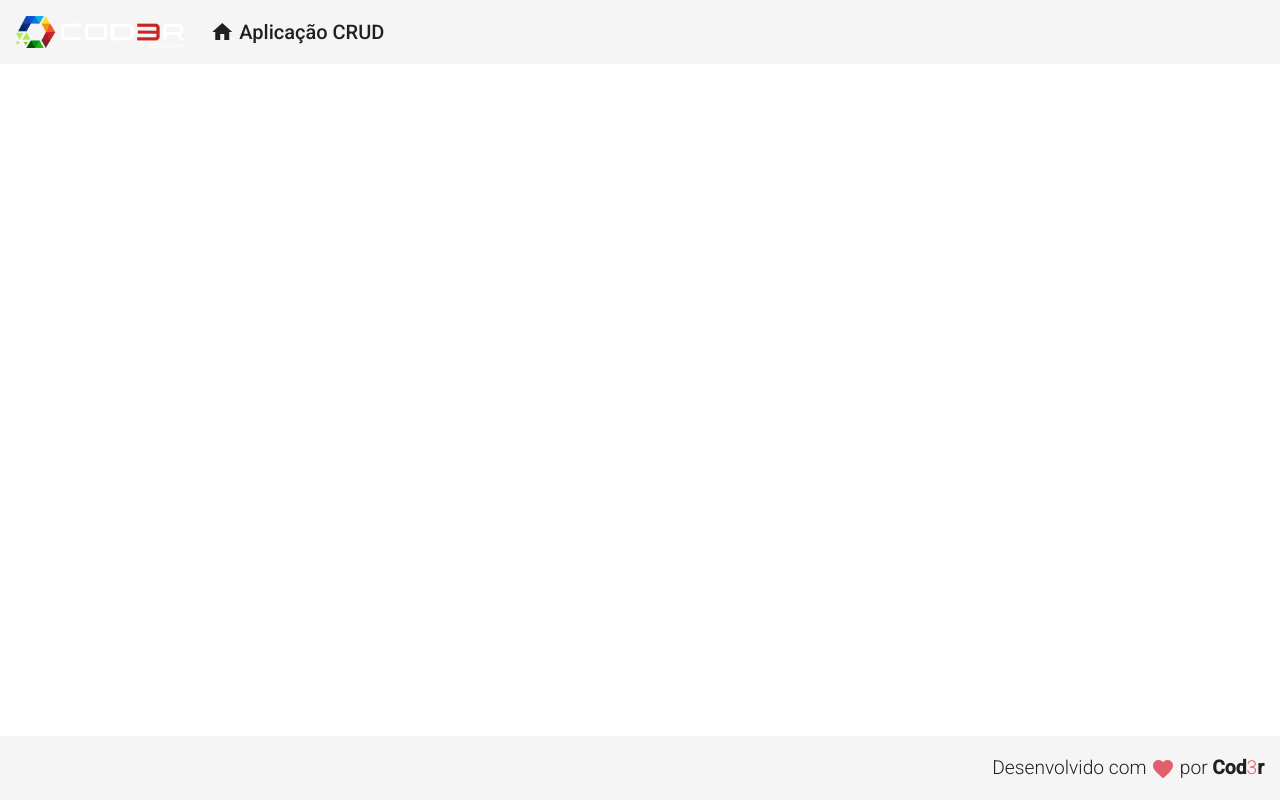
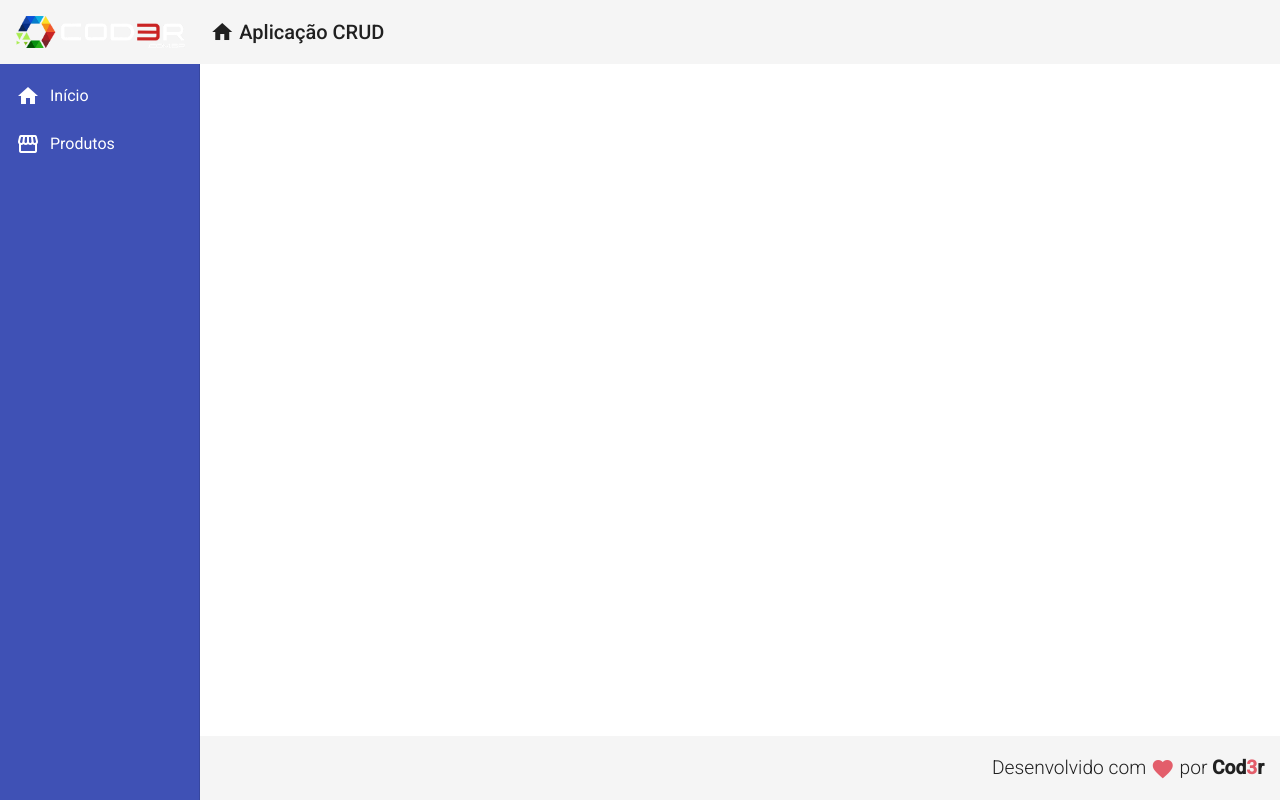
Before and after one commit to Coletinn/projeto-angular-app, an Angular app in the folder frontend/: page / in a window 1280 px wide. Built offline with nearby package versions, Linux system fonts and the light colour scheme.

Commit message:
Componente Navegacao

```diff
--- a/frontend/src/app/app.component.html
+++ b/frontend/src/app/app.component.html
@@ -1,2 +1,3 @@
 <app-header></app-header>
+<app-nav></app-nav>
 <app-footer></app-footer>
--- a/frontend/src/app/components/template/footer/footer.component.css
+++ b/frontend/src/app/components/template/footer/footer.component.css
@@ -6,7 +6,7 @@
     justify-content: flex-end;
 }
 
-.footer span {
+.footer > span {
     font-size: 1.2rem;
     font-weight: 300;
 }
--- /dev/null
+++ b/frontend/src/app/components/template/nav/nav.component.css
@@ -0,0 +1,12 @@
+.sidenav {
+    background-color: #3f51b5;
+    width: 200px;
+}
+
+.sidenav a {
+    color: #FFF;
+}
+
+.sidenav i {
+    padding-right: 10px;
+}
--- /dev/null
+++ b/frontend/src/app/components/template/nav/nav.component.html
@@ -0,0 +1,19 @@
+<mat-sidenav-container class="container">
+    <mat-sidenav class="sidenav" mode="side" opened
+        fixedInViewport="true" fixedTopGap="64">
+        <mat-nav-list>
+            <a mat-list-item class="nav-list">
+                <i class="material-icons">
+                    home
+                </i>
+                Início
+            </a>
+            <a mat-list-item>
+                <i class="material-icons">
+                    storefront
+                </i>
+                Produtos
+            </a>
+        </mat-nav-list>
+    </mat-sidenav>
+</mat-sidenav-container>
--- /dev/null
+++ b/frontend/src/app/components/template/nav/nav.component.ts
@@ -0,0 +1,15 @@
+import { Component, OnInit } from '@angular/core';
+
+@Component({
+  selector: 'app-nav',
+  templateUrl: './nav.component.html',
+  styleUrls: ['./nav.component.css']
+})
+export class NavComponent implements OnInit {
+
+  constructor() { }
+
+  ngOnInit(): void {
+  }
+
+}
```
Also changed, not shown: frontend/src/app/app.module.ts (+10 -3 lines).
